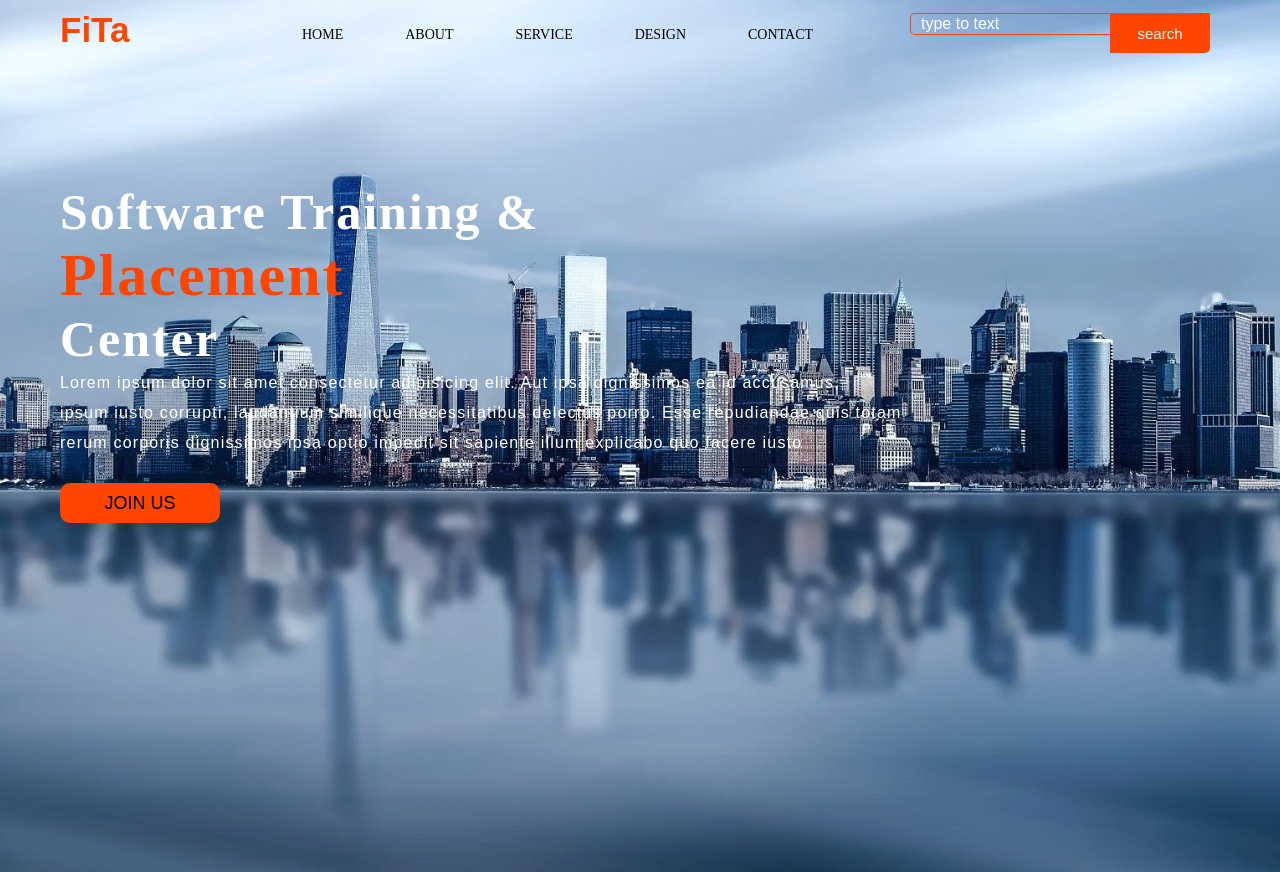
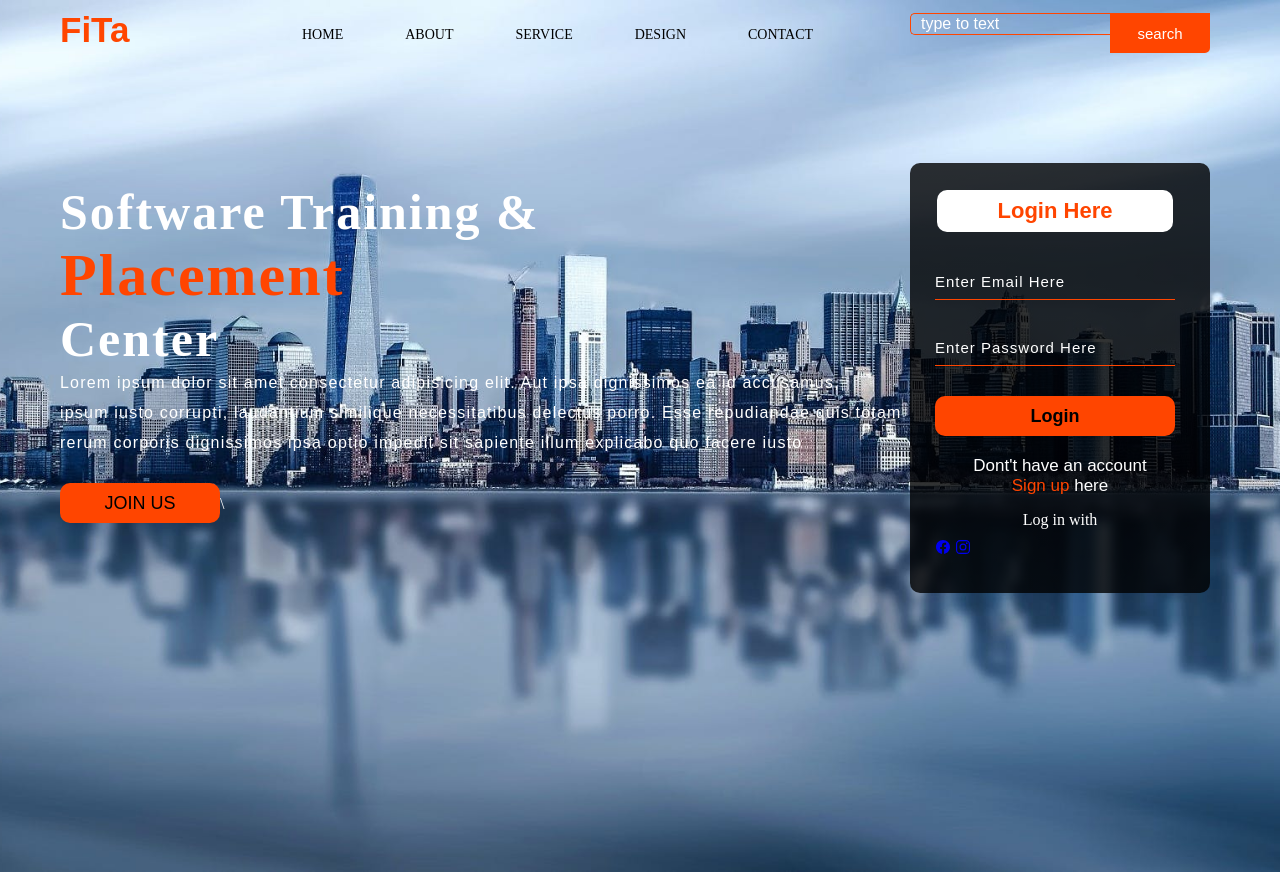
Before and after one commit to Mahendiran7/HTML-CSS-project, a plain HTML site: page index.html in a window 1280 px wide. Drawn offline with nearby package versions, Linux system fonts and the light colour scheme.

Commit message:
Add files via upload

```diff
--- a/index.html
+++ b/index.html
@@ -37,10 +37,26 @@
                 accusamus,<br> ipsum iusto corrupti, laudantium similique necessitatibus delectus porro. Esse repudiandae
                 quis totam <br>rerum corporis dignissimos  ipsa optio impedit sit sapiente illum explicabo quo facere iusto
                 </p>
-                <button class="cn"><a href="#">JOIN US</a></button>
+                <button class="cn"><a href="#">JOIN US</a></button>\
+                <div class="form">
+                    <h2>Login Here</h2>
+                    <input type="email" name="email" placeholder="Enter Email Here">
+                    <input type="password" name="" placeholder="Enter Password Here"> <br>
+                    <button class="btnn"><a href="#">Login</a></button>
+                    <p class="link">Dont't have an account<br>
+                    <a href="#">Sign up</a> here</p>
+                    <p class="liw">Log in with</p>
+
+                    <div class="icon">
+                        <a href="#"><ion-icon name="logo-facebook"></ion-icon></a>
+                        <a href="#"><ion-icon name="logo-instagram"></ion-icon></a>
+
+                    </div>
+
+                </div>
         </div>
     </div>
-
+    <script src="https://unpkg.com/ionicons@5.4.0/dist/ionicons.js"></script>
 </body>
 
 </html>
```
